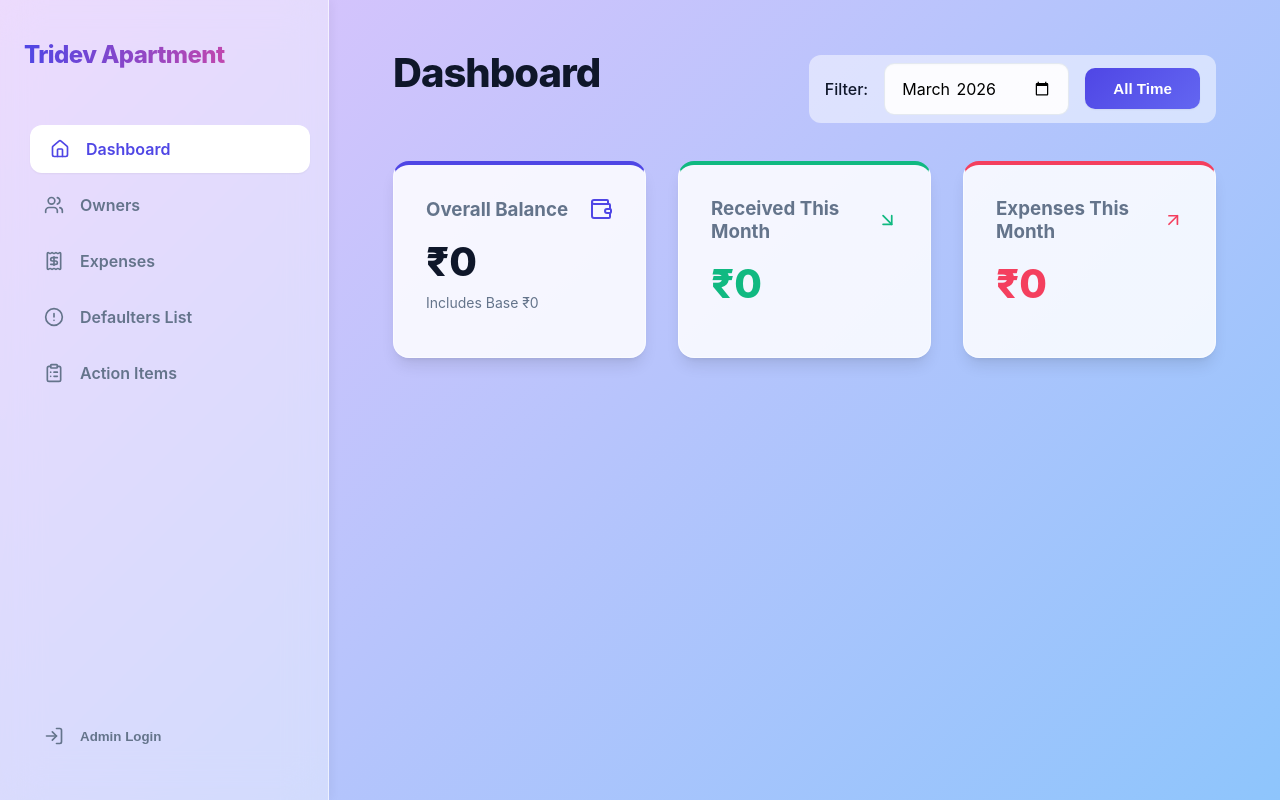
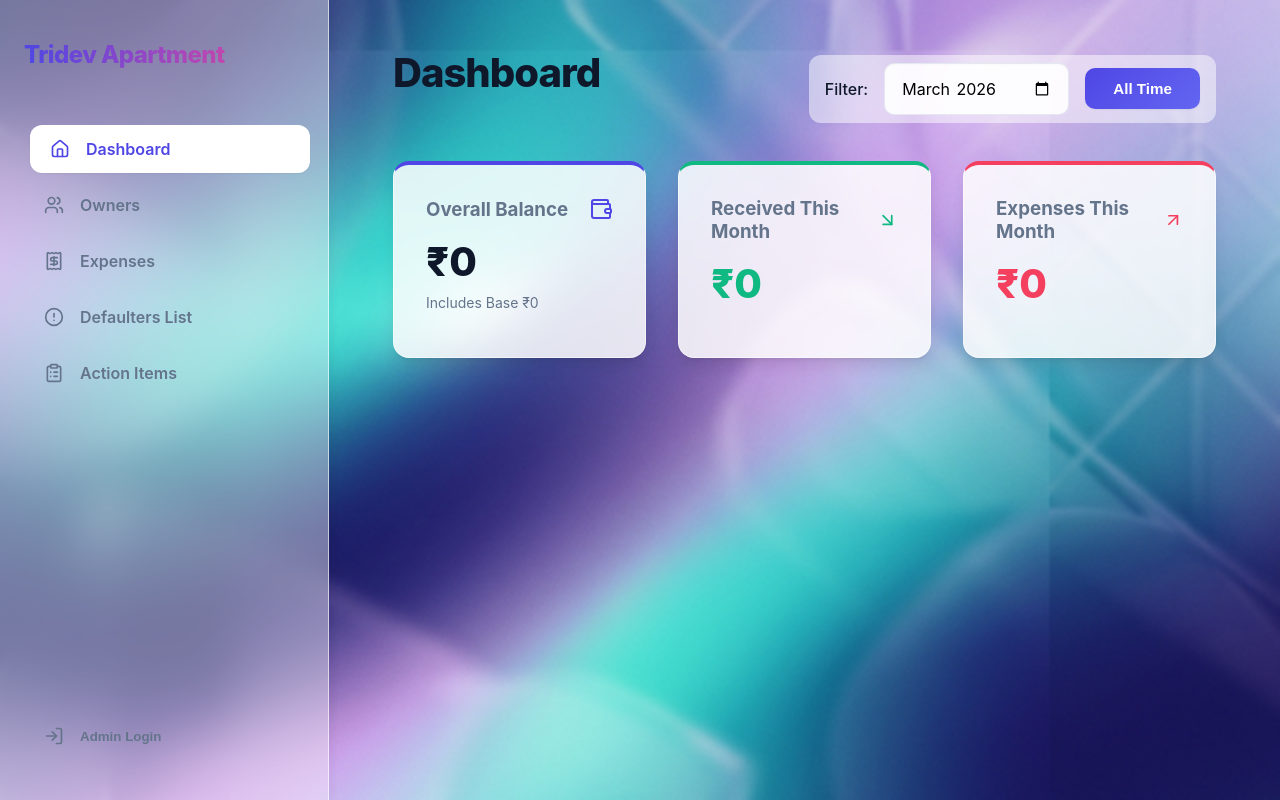
Before and after one commit to itsouravkarmakar-ux/tridevapartmentLatest, a React app in the folder frontend/: page / in a window 1280 px wide. Built offline with nearby package versions, Linux system fonts and the light colour scheme; no server answers; the HTML template or start-up script is replaced by a standard one.

Commit message:
Add custom AI generated background

```diff
--- a/frontend/src/index.css
+++ b/frontend/src/index.css
@@ -17,8 +17,8 @@
 body {
   margin: 0;
   font-family: 'Inter', system-ui, -apple-system, BlinkMacSystemFont, 'Segoe UI', Roboto, 'Helvetica Neue', Arial, sans-serif;
-  background: linear-gradient(135deg, #e0c3fc 0%, #8ec5fc 100%);
-  background-attachment: fixed;
+  background: url('/bg.png') no-repeat center center fixed;
+  background-size: cover;
   color: var(--text-primary);
   min-height: 100vh;
   -webkit-font-smoothing: antialiased;
```
Also changed, not shown: frontend/public/bg.png (added).
